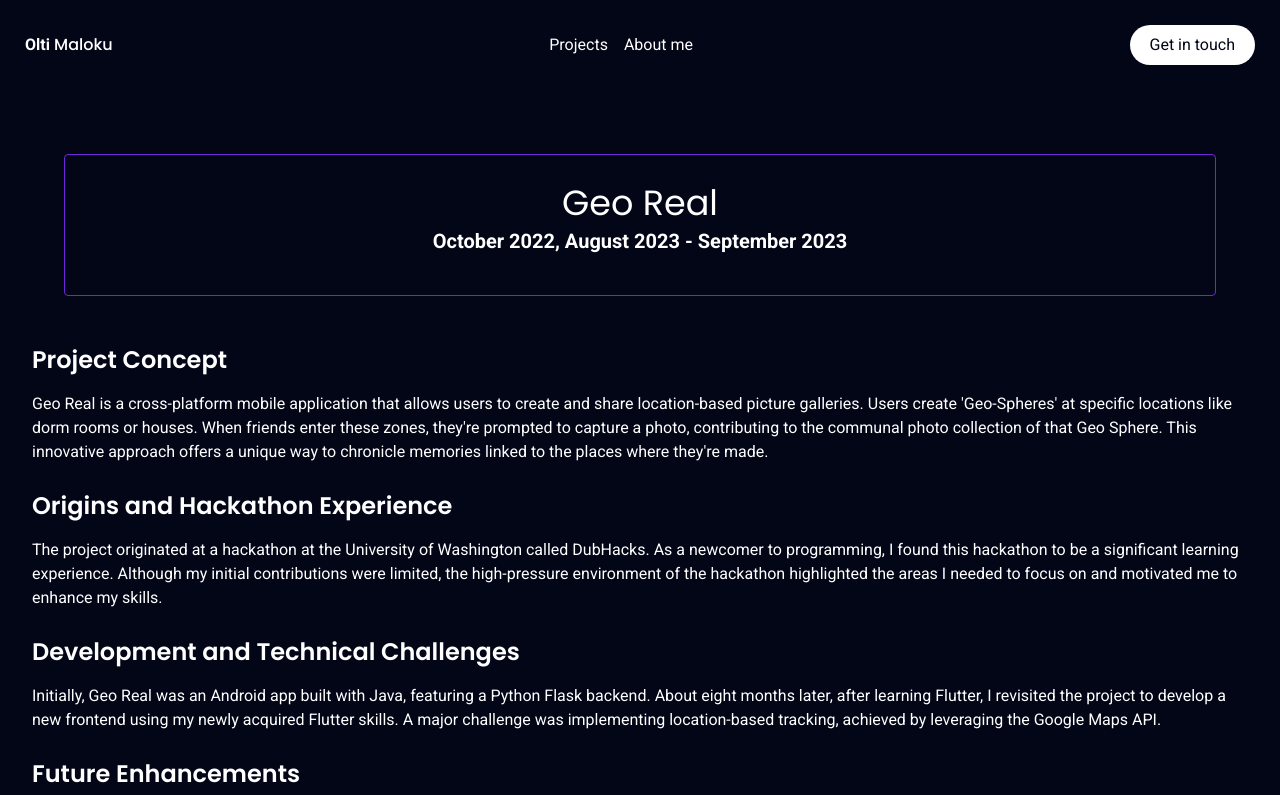
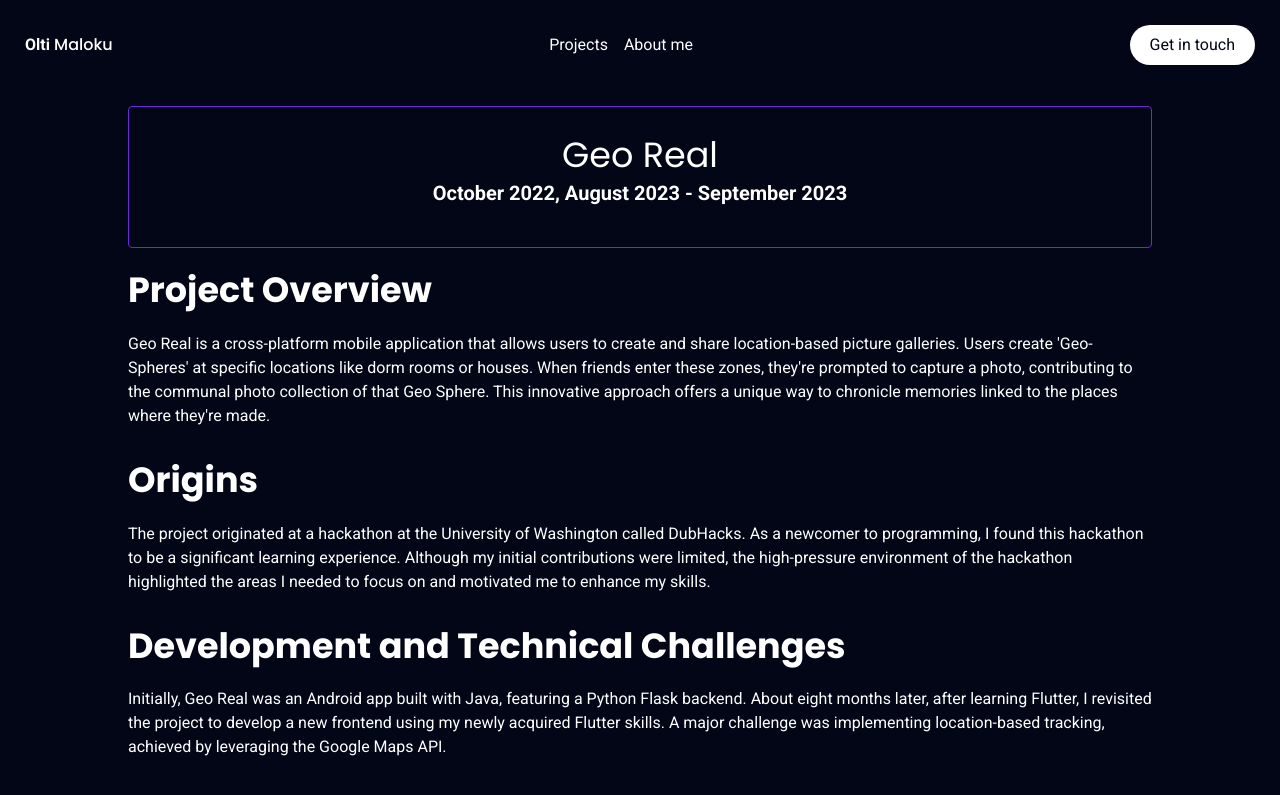
Before and after one commit to oltimaloku/portfolio, a SvelteKit app: page /projects/georeal in a window 1280 px wide. Shown: the top 795 px of the page. Built offline with nearby package versions, Linux system fonts and the light colour scheme.

Commit message:
Fixed margin for all projects

```diff
--- a/src/components/ProjectHeader.svelte
+++ b/src/components/ProjectHeader.svelte
@@ -3,7 +3,7 @@
   export let date;
 </script>
 
-<div class="m-8 p-8 border rounded border-solid border-violet-700">
+<div class="p-8 border rounded border-solid border-violet-700">
   <div class="flex justify-center w-full">
     <div class="flex flex-col items-center justify-between">
       <h1 class="text-2xl">{title}</h1>
--- a/src/components/projects/Dbms.svelte
+++ b/src/components/projects/Dbms.svelte
@@ -4,9 +4,8 @@
   let date = "September 2023 - December 2023";
 </script>
 
-<ProjectHeader {title} {date} />
-
-<div class="m-8">
+<div class="lg:mx-32 md:mx-16 mx-8 my-4">
+  <ProjectHeader {title} {date} />
   <h1>Project Overview</h1>
   <p>
     As part of the Introduction to Relational Databases course (CPSC 213) at the
@@ -23,7 +22,7 @@
     (ER) diagram to outline the database structure. The ER diagram, which laid
     the foundation for our database design, is illustrated below:
   </p>
-  <img src="../../src/assets/Er_diagram.png" />
+  <img src="../../src/assets/Er_diagram.png" class="" />
   <p>
     This is an example of what our database management system looks like with
     some test data:
@@ -65,6 +64,7 @@
     padding-top: 20px;
     font-weight: bold;
     padding-bottom: 20px;
+    line-height: 1.25;
   }
 
   h2 {
--- a/src/components/projects/GeoReal.svelte
+++ b/src/components/projects/GeoReal.svelte
@@ -4,10 +4,9 @@
   let date = "October 2022, August 2023 - September 2023";
 </script>
 
-<div class="m-8">
+<div class="lg:mx-32 md:mx-16 mx-8 my-4">
   <ProjectHeader {title} {date} />
-
-  <h2>Project Concept</h2>
+  <h1 class="leading-tight">Project Overview</h1>
   <p>
     Geo Real is a cross-platform mobile application that allows users to create
     and share location-based picture galleries. Users create 'Geo-Spheres' at
@@ -17,7 +16,7 @@
     unique way to chronicle memories linked to the places where they're made.
   </p>
 
-  <h2>Origins and Hackathon Experience</h2>
+  <h1 class="leading-tight">Origins</h1>
   <p>
     The project originated at a hackathon at the University of Washington called
     DubHacks. As a newcomer to programming, I found this hackathon to be a
@@ -26,7 +25,7 @@
     areas I needed to focus on and motivated me to enhance my skills.
   </p>
 
-  <h2>Development and Technical Challenges</h2>
+  <h1 class="leading-tight">Development and Technical Challenges</h1>
   <p>
     Initially, Geo Real was an Android app built with Java, featuring a Python
     Flask backend. About eight months later, after learning Flutter, I revisited
@@ -35,7 +34,7 @@
     by leveraging the Google Maps API.
   </p>
 
-  <h2>Future Enhancements</h2>
+  <h1 class="leading-tight">Future Enhancements</h1>
   <p>
     A current challenge is enabling the app to track location when the phone is
     turned off. Due to the limitations of the Apple ecosystem and its
--- a/src/components/projects/Idea.svelte
+++ b/src/components/projects/Idea.svelte
@@ -20,13 +20,13 @@
   });
 </script>
 
-<div class="sm:text-center md:text-left">
+<div class="lg:mx-32 md:mx-16 mx-8 my-4 text-center md:text-left">
   <ProjectHeader {title} {date} />
-  <div class="m-8 space-y-4">
-    <div class="flex flex-col lg:flex-row items-center lg:m-8 xl:m-16 2xl:m-32">
-      <div class=" p-8">
-        <h1 class="leading-tight">The Project</h1>
-        <p class="mb-16">
+  <div class=" space-y-4">
+    <div class="flex flex-col lg:flex-row items-center">
+      <div class="">
+        <h1 class="leading-tight">Project Overview</h1>
+        <p class="lg:mb-4 xl:mb-16">
           I embarked on an exciting project called IDEA (Interactive Daily
           Epilepsy Assistant) while working as a Product Manager Intern and
           Software Engineer Intern at <a
@@ -39,7 +39,7 @@
           demanding but also incredibly impactful, aiming to improve the quality
           of life for those living with epilepsy.
         </p>
-        <h1>The Development Journey</h1>
+        <h1 class="leading-tight">The Development Journey</h1>
 
         <p>
           As the sole software developer on this project, I faced the task of
@@ -61,7 +61,7 @@
       <div class="">
         <img
           src="../../src/assets/journal1.png"
-          class="object-contain md:px-32 sm:px-32 lg:px-2"
+          class="object-contain md:px-32 sm:px-32 lg:px-2 m-8"
         />
       </div>
     </div>
```
